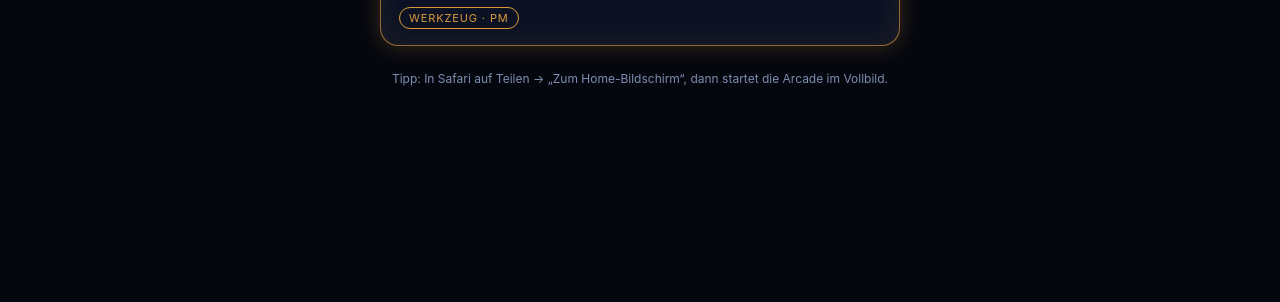
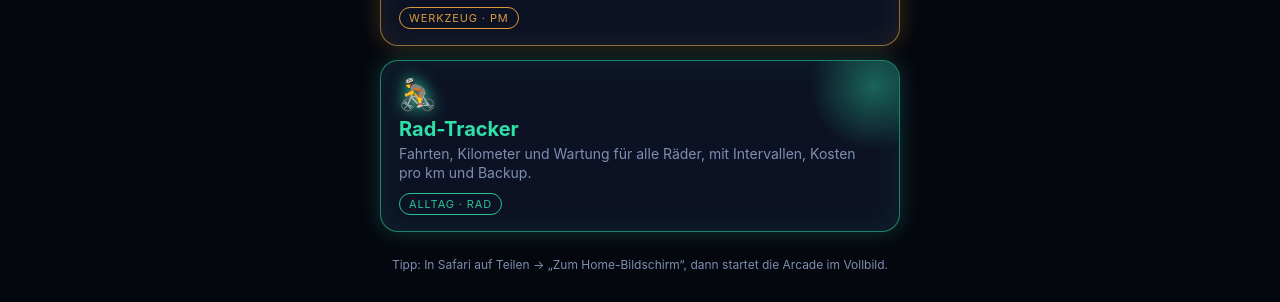
Before and after one commit to postmicha-cyber/misc, a plain HTML site: page index.html in a window 1280 px wide. Shown: the part 794-1096 px from the top of the page. Before the commit the page ends 910 px from the top, so only its background shows below. Drawn offline with Linux system fonts and the light colour scheme.

Commit message:
Add files via upload

```diff
--- a/index.html
+++ b/index.html
@@ -66,6 +66,12 @@
     <div class="desc">PERT-Schätzung, Sprint-Kapazität, Release-Prognose mit Burndown und Risiko-Matrix.</div>
     <span class="tag">Werkzeug · PM</span>
   </a>
+  <a class="card" style="--c:#2fe0a8" href="rad-tracker.html">
+    <div class="ico">🚴</div>
+    <div class="name">Rad-Tracker</div>
+    <div class="desc">Fahrten, Kilometer und Wartung für alle Räder, mit Intervallen, Kosten pro km und Backup.</div>
+    <span class="tag">Alltag · Rad</span>
+  </a>
 </main>
 <p class="hint">Tipp: In Safari auf Teilen → „Zum Home-Bildschirm“, dann startet die Arcade im Vollbild.</p>
 <script>
```
